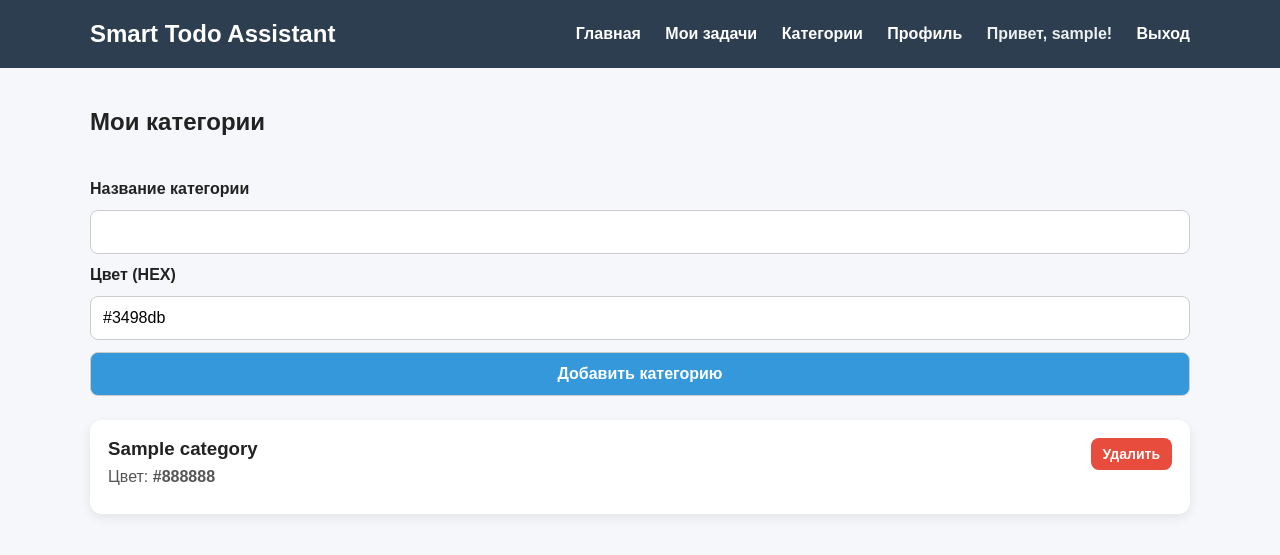
After one commit to wpurrt/smart-assistant, a Flask app: page /categories/ in a window 1280 px wide. The commit adds this page. Shown: the top 555 px of the page. Run offline with Flask 3, Linux system fonts and the light colour scheme; a user stored in the database is signed in; tables that the repository leaves empty hold one stand-in row (values such as "Sample post").

Commit message:
работа над categories, profile, tasks

```diff
--- a/app/templates/base.html
+++ b/app/templates/base.html
@@ -7,15 +7,17 @@
     <link rel="stylesheet" href="{{ url_for('static', filename='css/style.css') }}">
 </head>
 <body>
+
 <header class="header">
     <div class="container">
         <h1 class="logo">Smart Todo Assistant</h1>
         <nav class="nav">
             <a href="{{ url_for('main.index') }}">Главная</a>
 
-
             {% if current_user.is_authenticated %}
                 <a href="{{ url_for('tasks.list_tasks') }}">Мои задачи</a>
+                <a href="{{ url_for('categories.list_categories') }}">Категории</a>
+                <a href="{{ url_for('profile.profile_page') }}">Профиль</a>
             {% endif %}
 
             {% if current_user.is_authenticated %}
@@ -44,5 +46,6 @@
 
     {% block content %}{% endblock %}
 </main>
+
 </body>
 </html>
--- /dev/null
+++ b/app/templates/categories/list.html
@@ -0,0 +1,49 @@
+{% extends "base.html" %}
+
+{% block title %}Категории | Smart Todo Assistant{% endblock %}
+
+{% block content %}
+<section class="todo-page">
+    <h2>Мои категории</h2>
+
+    <form class="auth-form" method="POST">
+        {{ form.hidden_tag() }}
+
+        <label>{{ form.name.label }}</label>
+        {{ form.name(class="form-input") }}
+        {% for error in form.name.errors %}
+            <small class="error-text">{{ error }}</small>
+        {% endfor %}
+
+        <label>{{ form.color.label }}</label>
+        {{ form.color(class="form-input") }}
+        {% for error in form.color.errors %}
+            <small class="error-text">{{ error }}</small>
+        {% endfor %}
+
+        {{ form.submit(class="btn") }}
+    </form>
+
+    <div class="tasks-list">
+        {% if categories %}
+            {% for category in categories %}
+                <div class="task-card">
+                    <div class="task-content">
+                        <h3>{{ category.name }}</h3>
+                        <p>Цвет: <span style="font-weight:bold;">{{ category.color }}</span></p>
+                    </div>
+
+                    <div class="task-actions">
+                        <form method="POST" action="{{ url_for('categories.delete_category', category_id=category.id) }}">
+                            {{ form.csrf_token }}
+                            <button type="submit" class="btn btn-small btn-danger">Удалить</button>
+                        </form>
+                    </div>
+                </div>
+            {% endfor %}
+        {% else %}
+            <p class="empty-text">Категорий пока нет.</p>
+        {% endif %}
+    </div>
+</section>
+{% endblock %}
```
Also changed, not shown: app/templates/profile/index.html (added, +33 -0 lines), app/templates/tasks/list.html (+29 -2 lines). Lines whose indentation alone changed are shown as unchanged.
